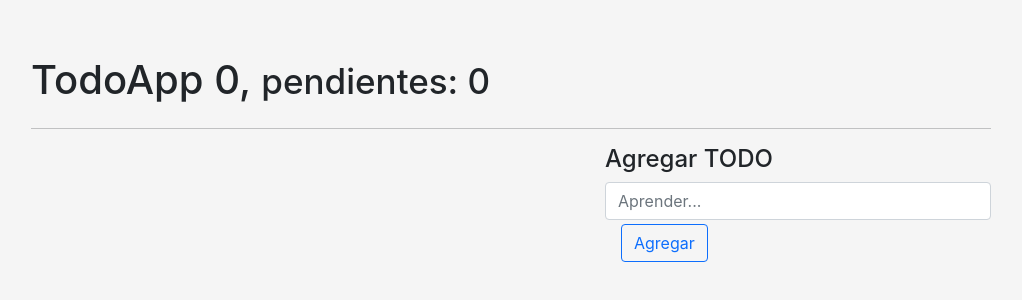
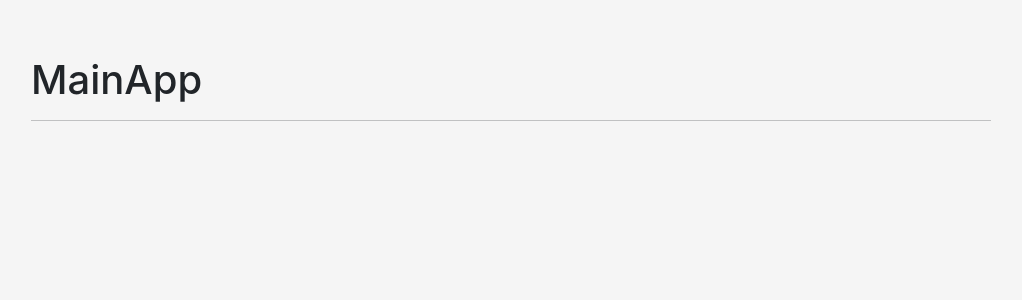
Before and after one commit to danielmateu/custom-hooks-revisited, a React (Vite) app: page / in a window 1280 px wide. Shown: the part 104-404 px from the top of the page, without its empty margins (129-1151 px from the left). Built offline with nearby package versions, Linux system fonts and the light colour scheme.

Commit message:
Inicio useContext con BrowserRouter

```diff
--- a/package.json
+++ b/package.json
@@ -9,7 +9,8 @@
   },
   "dependencies": {
     "react": "^18.0.0",
-    "react-dom": "^18.0.0"
+    "react-dom": "^18.0.0",
+    "react-router-dom": "^6.9.0"
   },
   "devDependencies": {
     "@types/react": "^18.0.0",
--- /dev/null
+++ b/src/09-useContext/MainApp.jsx
@@ -0,0 +1,11 @@
+import React from 'react'
+
+export const MainApp = () => {
+    return (
+        <>
+            <h1>MainApp</h1>
+            <hr />
+
+        </>
+    )
+}
--- a/src/main.jsx
+++ b/src/main.jsx
@@ -15,6 +15,9 @@ import { HooksApp } from './HooksApp'
 import './index.css'
 // import './08-useReducer/intro-reducer'
 import { TOdoApp } from './08-useReducer/TOdoApp'
+import { MainApp } from './09-useContext/MainApp'
+import { BrowserRouter } from 'react-router-dom'
+
 
 ReactDOM.createRoot(document.getElementById('root')).render(
 
@@ -30,6 +33,10 @@ ReactDOM.createRoot(document.getElementById('root')).render(
     // <MemoHook/>
     // <CallbackHook/>
     // <Padre/>
-    <TOdoApp/>
+    // <TOdoApp/>
+    <BrowserRouter>
+        <MainApp />
+    </BrowserRouter>
+
 
 )
```
Also changed, not shown: src/09-useContext/AboutPage.jsx (added, +9 -0 lines), src/09-useContext/HomePage.jsx (added, +9 -0 lines), src/09-useContext/LoginPage.jsx (added, +9 -0 lines), 1 other file (tests, documents, lock files or other folders).
